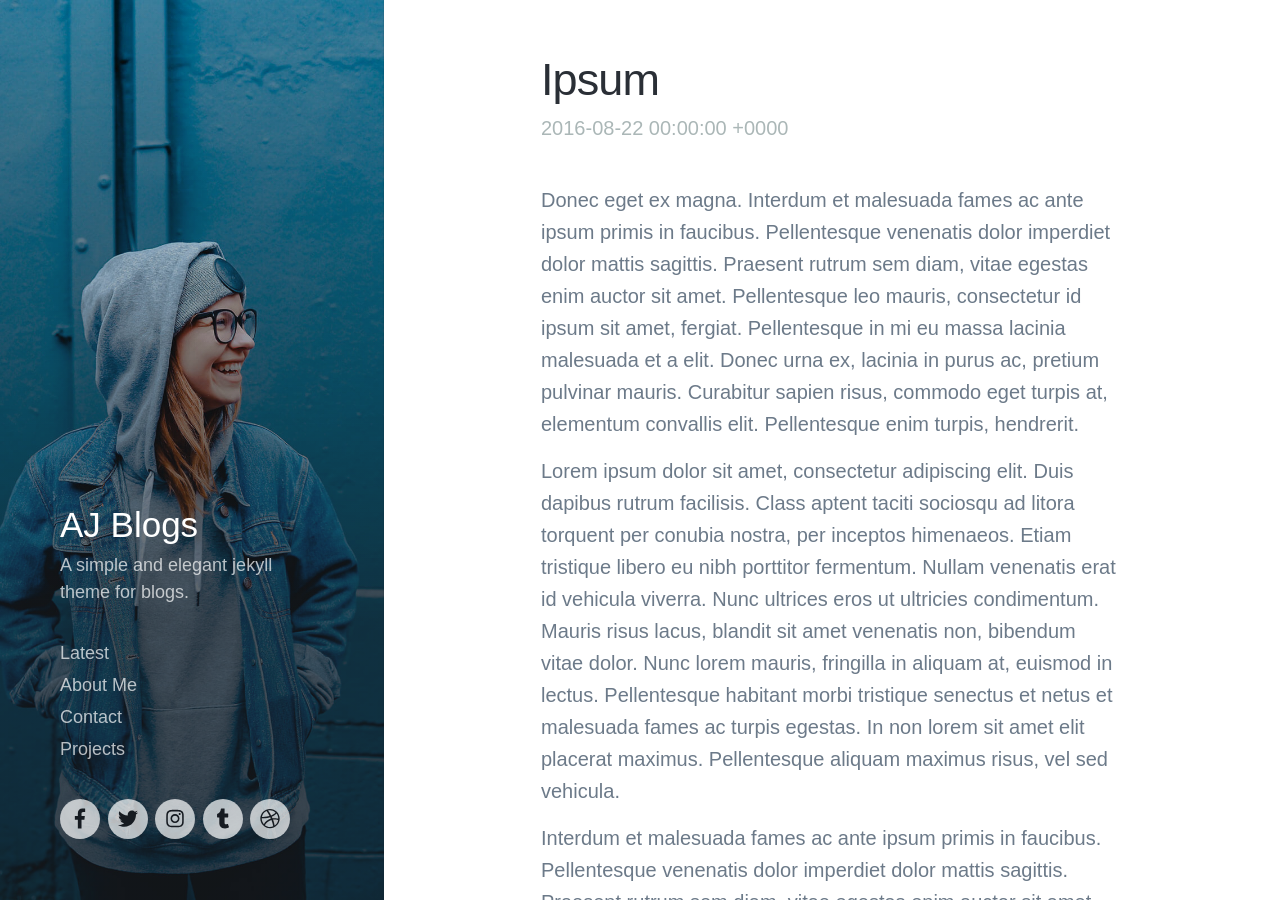
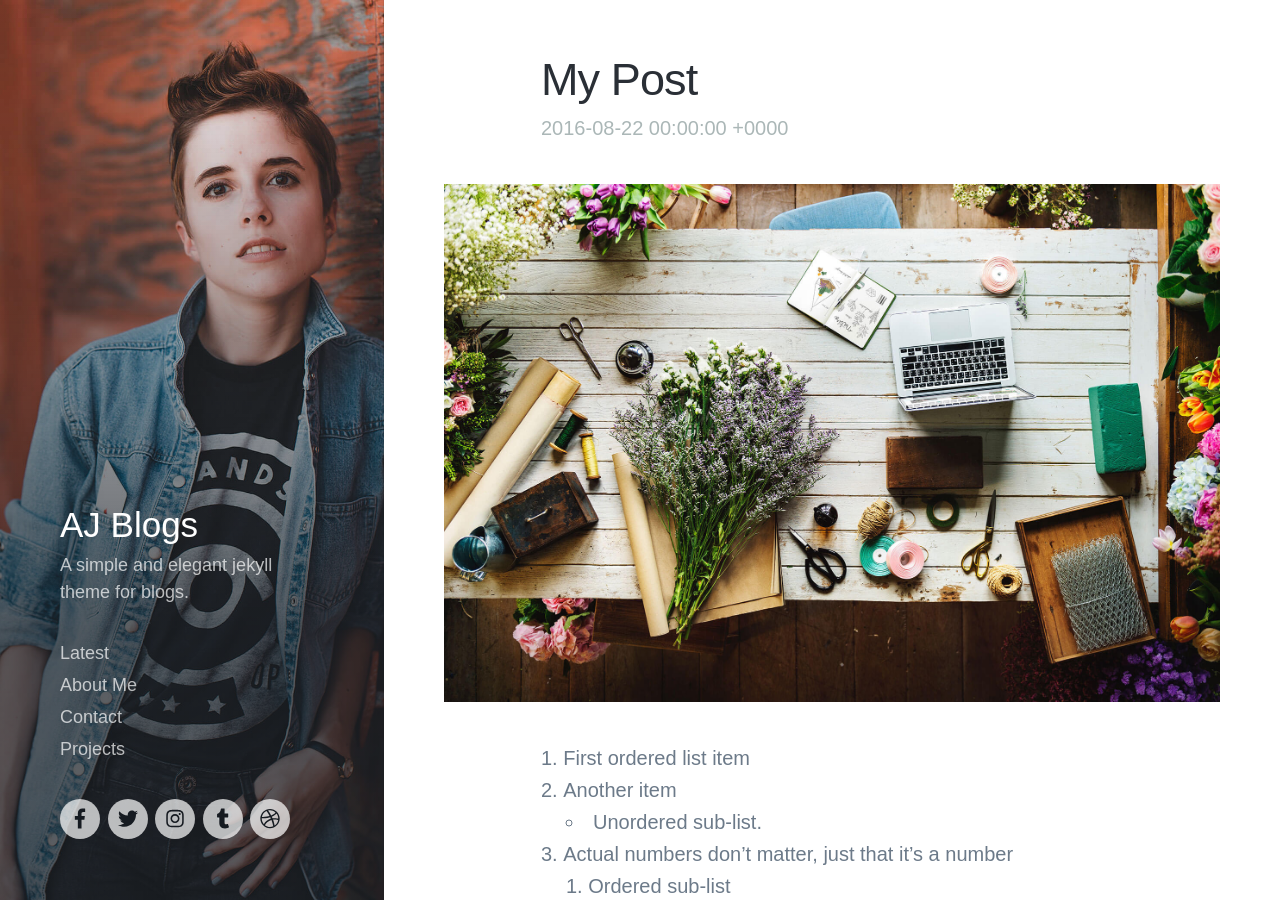
Before and after one commit to arihant-001/aj-jekyll-blog-theme, a Jekyll site: the page built from _posts/2016-8-22-ipsum9.md, in a window 1280 px wide and 900 px high. Built offline with Jekyll 4.4.1, drawn with Linux system fonts in a browser that asks for light colours; some web fonts are replaced; some of the changed text lies outside the part shown.

Commit message:
added a demo post

```diff
--- a/_includes/header.html
+++ b/_includes/header.html
@@ -1,6 +1,6 @@
 <header class="header">
 
-		<div class="header-image header-image--on" style="background-image: url({{ "assets/images/home.jpg" | relative_url }})"></div>
+		<div class="header-image header-image--on" style="background-image: url({{ site.url }}/{{ page.image | relative}})"></div>
 		<div class="header-image"></div>
 
 		<div class="header-overlay"></div>
--- a/_posts/2016-8-22-ipsum9.md
+++ b/_posts/2016-8-22-ipsum9.md
@@ -1,23 +1,80 @@
 ---
 layout: post
-title: Ipsum
-description: Nisl sed aliquam
-image: assets/images/image-11.jpg
-paginate_path: '/jekyll/:num/pagination-plugin/'
+title: My Post
+description: post short summary
+image: assets/images/about.jpg
 ---
+![test image]({{ site.url | absolute_path}}/assets/images/project-05.jpg)
 
-Donec eget ex magna. Interdum et malesuada fames ac ante ipsum primis in faucibus. Pellentesque venenatis dolor imperdiet dolor mattis sagittis.
-Praesent rutrum sem diam, vitae egestas enim auctor sit amet. Pellentesque leo mauris, consectetur id ipsum sit amet, fergiat.
-Pellentesque in mi eu massa lacinia malesuada et a elit. Donec urna ex, lacinia in purus ac, pretium pulvinar mauris.
-Curabitur sapien risus, commodo eget turpis at, elementum convallis elit. Pellentesque enim turpis, hendrerit.
+1. First ordered list item
+2. Another item
+    * Unordered sub-list.
+1. Actual numbers don't matter, just that it's a number
+    1. Ordered sub-list
+4. And another item.
 
-Lorem ipsum dolor sit amet, consectetur adipiscing elit. Duis dapibus rutrum facilisis.
-Class aptent taciti sociosqu ad litora torquent per conubia nostra, per inceptos himenaeos. Etiam tristique libero eu nibh porttitor fermentum.
-Nullam venenatis erat id vehicula viverra. Nunc ultrices eros ut ultricies condimentum.
-Mauris risus lacus, blandit sit amet venenatis non, bibendum vitae dolor. Nunc lorem mauris, fringilla in aliquam at, euismod in lectus.
-Pellentesque habitant morbi tristique senectus et netus et malesuada fames ac turpis egestas. In non lorem sit amet elit placerat maximus.
-Pellentesque aliquam maximus risus, vel sed vehicula.
 
-Interdum et malesuada fames ac ante ipsum primis in faucibus. Pellentesque venenatis dolor imperdiet dolor mattis sagittis.
-Praesent rutrum sem diam, vitae egestas enim auctor sit amet. Pellentesque leo mauris, consectetur id ipsum sit amet, fersapien risus, commodo eget turpis at, elementum convallis elit.
-Pellentesque enim turpis, hendrerit tristique lorem ipsum dolor.
+
+You can have properly indented paragraphs within list items. Notice the blank line above, and the leading spaces (at least one, but we'll use three here to also align the raw Markdown).
+To have a line break without a paragraph, you will need to use two trailing spaces.
+Note that this line is separate, but within the same paragraph.
+(This is contrary to the typical GFM line break behaviour, where trailing spaces are not required.)
+
+* Unordered list can use asterisks
+- Or minuses
++ Or pluses
+
+[I'm an inline-style link](https://www.google.com)
+
+[I'm an inline-style link with title](https://www.google.com "Google's Homepage")
+
+[I'm a reference-style link][Arbitrary case-insensitive reference text]
+
+[I'm a relative reference to a repository file](../blob/master/LICENSE)
+
+[You can use numbers for reference-style link definitions][1]
+
+Or leave it empty and use the [link text itself].
+
+URLs and URLs in angle brackets will automatically get turned into links.
+http://www.example.com or <http://www.example.com> and sometimes
+example.com (but not on Github, for example).
+
+Some text to show that the reference links can follow later.
+
+[arbitrary case-insensitive reference text]: https://www.mozilla.org
+[1]: http://slashdot.org
+[link text itself]: http://www.reddit.com
+
+Colons can be used to align columns.
+
+| Tables        | Are           | Cool  |
+| ------------- |:-------------:| -----:|
+| col 3 is      | right-aligned | $1600 |
+| col 2 is      | centered      |   $12 |
+| zebra stripes | are neat      |    $1 |
+
+There must be at least 3 dashes separating each header cell.
+The outer pipes (|) are optional, and you don't need to make the
+raw Markdown line up prettily. You can also use inline Markdown.
+
+Markdown | Less | Pretty
+--- | --- | ---
+*Still* | `renders` | **nicely**
+1 | 2 | 3
+
+<div class="gallery" data-columns="1">
+    <img src="{{site.url}}/assets/images/home.jpg">
+    <img src="{{site.url}}/assets/images/about.jpg">
+    <img src="{{site.url}}/assets/images/project-05.jpg">
+    <img src="{{site.url}}/assets/images/image-03.jpg">
+    <img src="{{site.url}}/assets/images/image-11.jpg">
+</div>
+
+<iframe width="420" height="315"
+src="https://www.youtube.com/embed/tgbNymZ7vqY">
+</iframe>
+
+### Cool?
+
+<blockquote>Quotes</blockquote>
```
